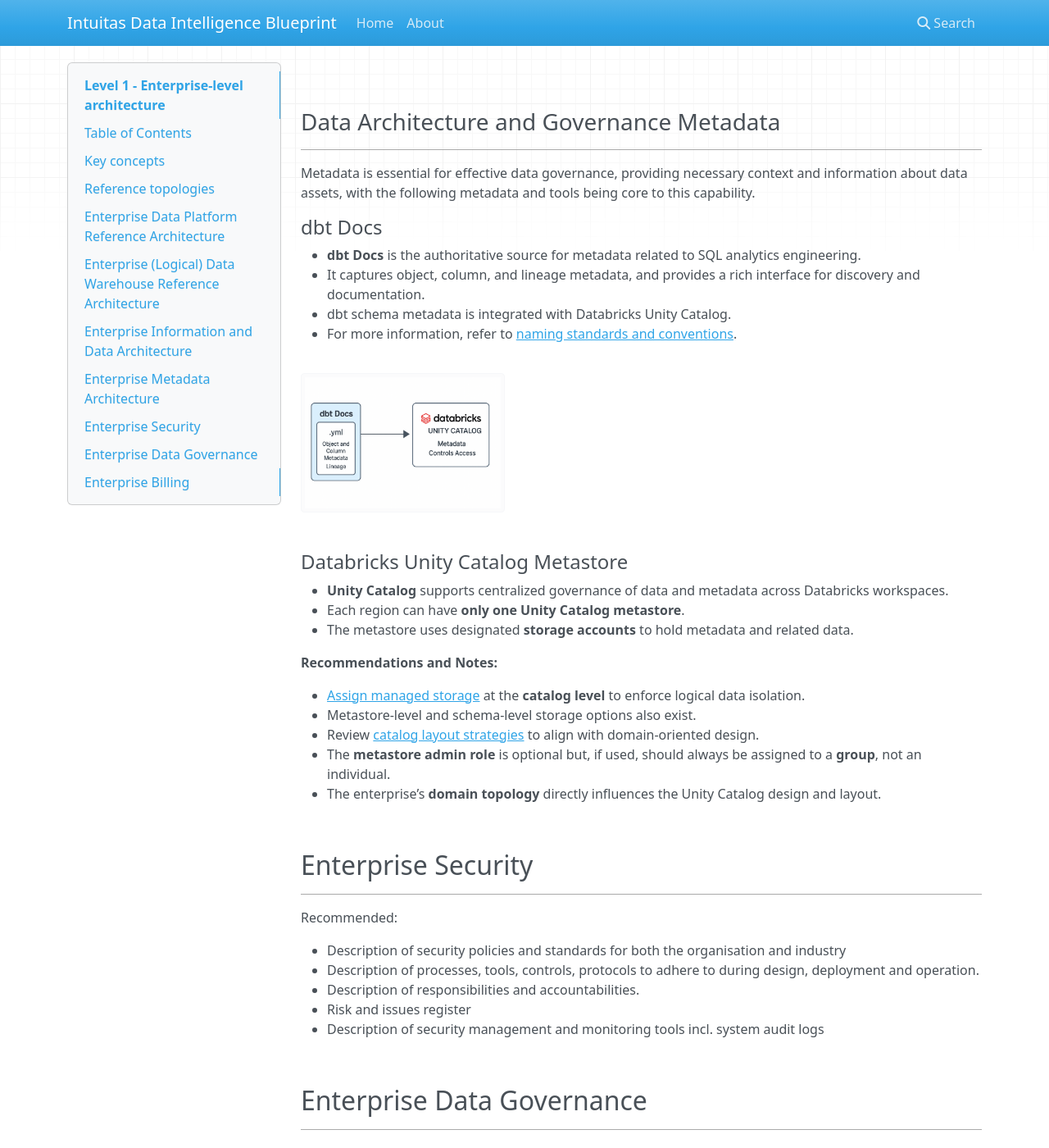
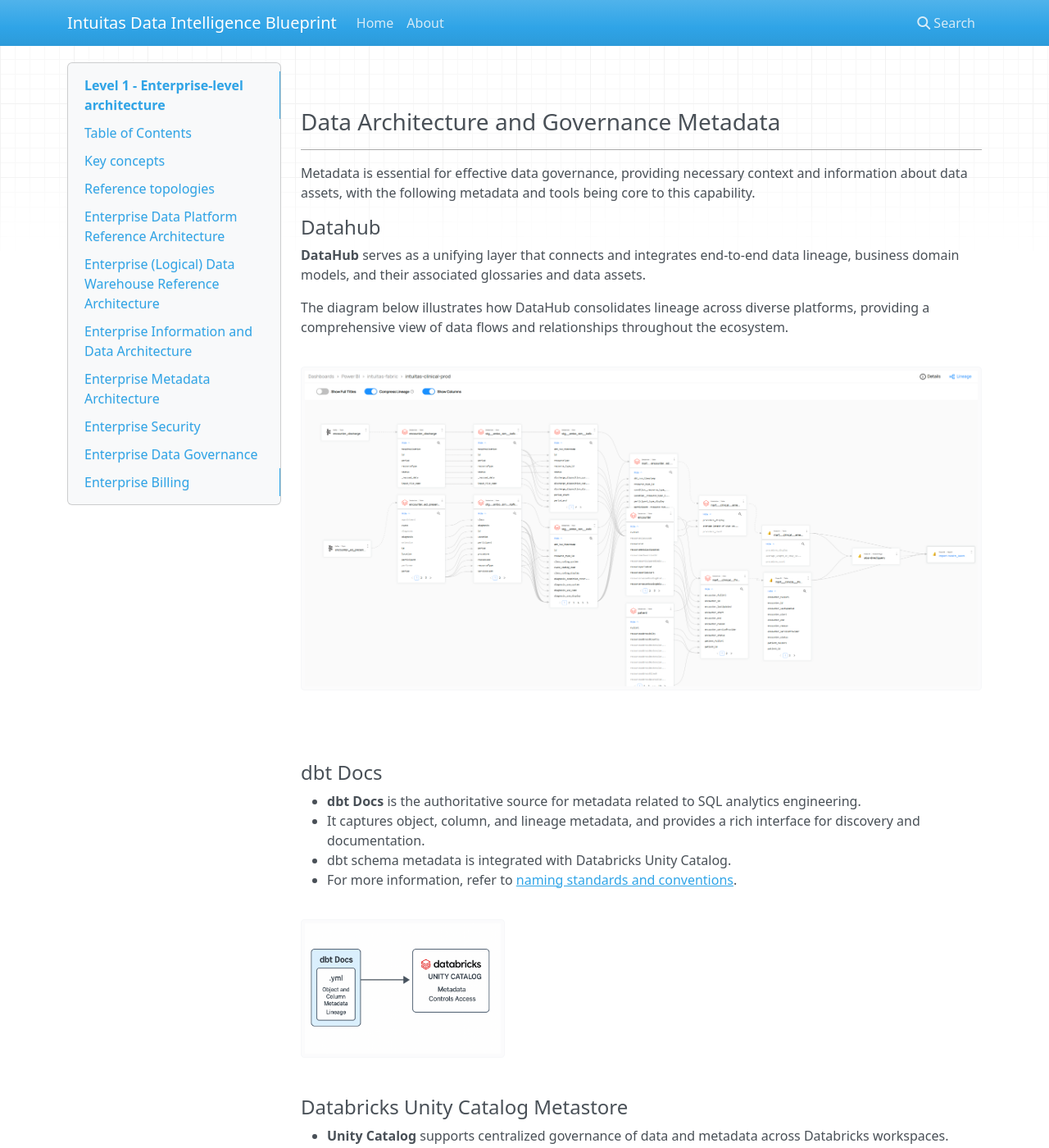
Before and after one commit to bensonchoyintuitas/intuitas_knowledgebase, an MkDocs documentation site: the page built from docs/level_1.md, in a window 1280 px wide and 1400 px high, scrolled down 8292 px. Shown: the whole window at 82% size. Built offline with MkDocs 1.6.1, drawn with Linux system fonts in a browser that asks for light colours; nearby versions of some CDN libraries.

Commit message:
added lineage

```diff
--- a/docs/level_1.md
+++ b/docs/level_1.md
@@ -237,6 +237,18 @@
 
 Metadata is essential for effective data governance, providing necessary context and information about data assets, with the following metadata and tools being core to this capability.
 
+#### Datahub
+
+**DataHub** serves as a unifying layer that connects and integrates end-to-end data lineage, business domain models, and their associated glossaries and data assets.
+
+The diagram below illustrates how DataHub consolidates lineage across diverse platforms, providing a comprehensive view of data flows and relationships throughout the ecosystem.
+
+<a href="../img/datahub-lineage.png" target="_blank">
+    <img src="../img/datahub-lineage.png"  alt="Datahub Lineage">
+</a>
+
+<br>
+
 #### dbt Docs
 
 - **dbt Docs** is the authoritative source for metadata related to SQL analytics engineering.
@@ -259,7 +271,7 @@
   - Metastore-level and schema-level storage options also exist.
 - Review [catalog layout strategies](https://medium.com/databricks-unity-catalog-sme/a-practical-guide-to-catalog-layout-data-sharing-and-distribution-with-databricks-unity-catalog-763e4c7b7351) to align with domain-oriented design.
 - The **metastore admin role** is optional but, if used, should always be assigned to a **group**, not an individual.
-- The enterprise’s **domain topology** directly influences the Unity Catalog design and layout.
+- The enterprise's **domain topology** directly influences the Unity Catalog design and layout.
 
 <br>
 
```
Also changed, not shown: docs/img/datahub-lineage.png (added), site/img/datahub-lineage.png (added), site/index.html, site/level_1/index.html, site/search/search_index.json, 1 other file.
